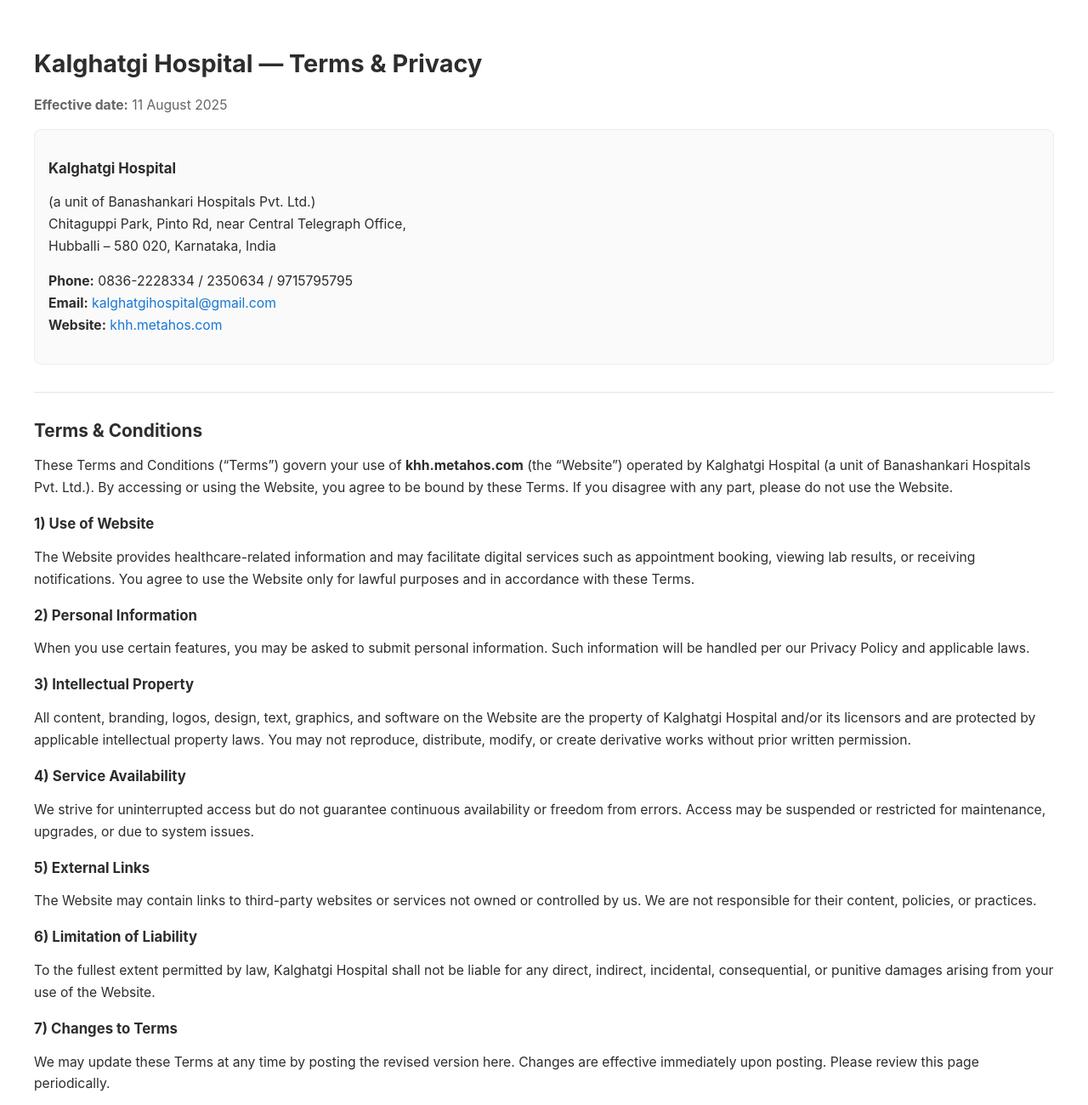
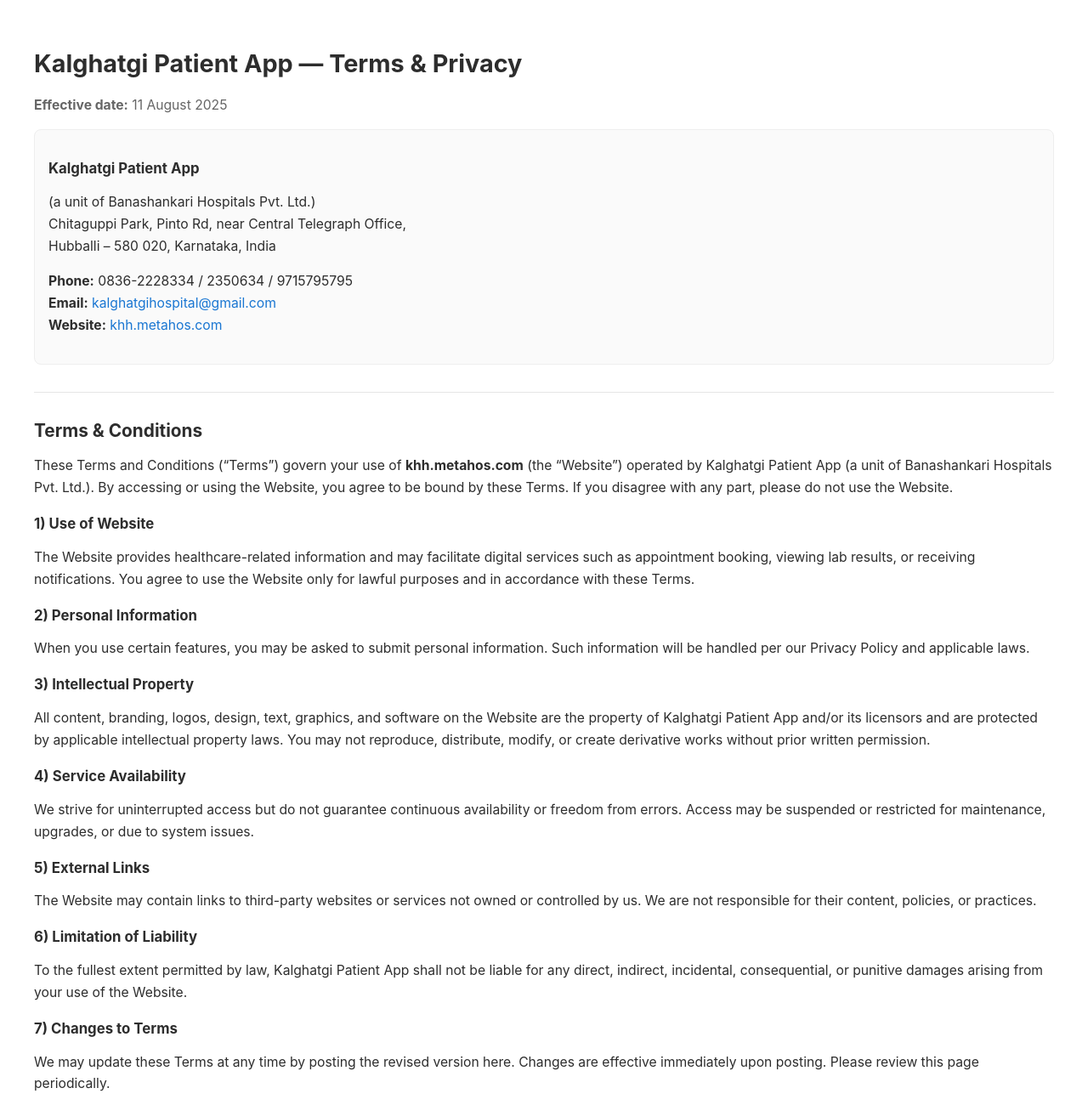
Before and after one commit to akashmeta16/khh-privacy-policy-ios, a plain HTML site: page index.html in a window 1280 px wide. Shown: the top 1300 px of the page at 85% size. Drawn offline with Linux system fonts and the light colour scheme.

Commit message:
Update title and references to Kalghatgi Patient App

```diff
--- a/index.html
+++ b/index.html
@@ -2,7 +2,7 @@
 <html lang="en">
 <head>
   <meta charset="UTF-8" />
-  <title>Kalghatgi Hospital — Terms & Privacy</title>
+  <title>Kalghatgi Patient App — Terms & Privacy</title>
   <meta name="viewport" content="width=device-width, initial-scale=1" />
   <style>
     body { font-family: -apple-system, BlinkMacSystemFont, "Helvetica Neue", Arial, sans-serif; padding: 2em; line-height: 1.65; color:#2d2d2d; }
@@ -19,11 +19,11 @@
   </style>
 </head>
 <body>
-  <h1>Kalghatgi Hospital — Terms & Privacy</h1>
+  <h1>Kalghatgi Patient App — Terms & Privacy</h1>
   <p class="muted"><strong>Effective date:</strong> 11 August 2025</p>
 
   <div class="card">
-    <h3>Kalghatgi Hospital</h3>
+    <h3>Kalghatgi Patient App</h3>
     <p>(a unit of Banashankari Hospitals Pvt. Ltd.)<br/>
       Chitaguppi Park, Pinto Rd, near Central Telegraph Office,<br/>
       Hubballi – 580 020, Karnataka, India</p>
@@ -35,7 +35,7 @@
   <hr/>
 
   <h2>Terms &amp; Conditions</h2>
-  <p>These Terms and Conditions (“Terms”) govern your use of <strong>khh.metahos.com</strong> (the “Website”) operated by Kalghatgi Hospital (a unit of Banashankari Hospitals Pvt. Ltd.). By accessing or using the Website, you agree to be bound by these Terms. If you disagree with any part, please do not use the Website.</p>
+  <p>These Terms and Conditions (“Terms”) govern your use of <strong>khh.metahos.com</strong> (the “Website”) operated by Kalghatgi Patient App (a unit of Banashankari Hospitals Pvt. Ltd.). By accessing or using the Website, you agree to be bound by these Terms. If you disagree with any part, please do not use the Website.</p>
 
   <h3>1) Use of Website</h3>
   <p>The Website provides healthcare-related information and may facilitate digital services such as appointment booking, viewing lab results, or receiving notifications. You agree to use the Website only for lawful purposes and in accordance with these Terms.</p>
@@ -44,7 +44,7 @@
   <p>When you use certain features, you may be asked to submit personal information. Such information will be handled per our Privacy Policy and applicable laws.</p>
 
   <h3>3) Intellectual Property</h3>
-  <p>All content, branding, logos, design, text, graphics, and software on the Website are the property of Kalghatgi Hospital and/or its licensors and are protected by applicable intellectual property laws. You may not reproduce, distribute, modify, or create derivative works without prior written permission.</p>
+  <p>All content, branding, logos, design, text, graphics, and software on the Website are the property of Kalghatgi Patient App and/or its licensors and are protected by applicable intellectual property laws. You may not reproduce, distribute, modify, or create derivative works without prior written permission.</p>
 
   <h3>4) Service Availability</h3>
   <p>We strive for uninterrupted access but do not guarantee continuous availability or freedom from errors. Access may be suspended or restricted for maintenance, upgrades, or due to system issues.</p>
@@ -53,7 +53,7 @@
   <p>The Website may contain links to third-party websites or services not owned or controlled by us. We are not responsible for their content, policies, or practices.</p>
 
   <h3>6) Limitation of Liability</h3>
-  <p>To the fullest extent permitted by law, Kalghatgi Hospital shall not be liable for any direct, indirect, incidental, consequential, or punitive damages arising from your use of the Website.</p>
+  <p>To the fullest extent permitted by law, Kalghatgi Patient App shall not be liable for any direct, indirect, incidental, consequential, or punitive damages arising from your use of the Website.</p>
 
   <h3>7) Changes to Terms</h3>
   <p>We may update these Terms at any time by posting the revised version here. Changes are effective immediately upon posting. Please review this page periodically.</p>
@@ -67,7 +67,7 @@
   <hr/>
 
   <h2>Privacy Policy</h2>
-  <p>Kalghatgi Hospital (a unit of Banashankari Hospitals Pvt. Ltd.) operates <strong>khh.metahos.com</strong> (the “Website”). This Privacy Policy explains how we collect, use, disclose, and safeguard information when you use the Website and related services.</p>
+  <p>Kalghatgi Patient App operates <strong>khh.metahos.com</strong> (the “Website”). This Privacy Policy explains how we collect, use, disclose, and safeguard information when you use the Website and related services.</p>
 
   <h3>Information We Collect</h3>
   <ul>
@@ -123,6 +123,6 @@
      <strong>Address:</strong> Chitaguppi Park, Pinto Rd, near Central Telegraph Office, Hubballi – 580 020, Karnataka, India</p>
 
   <hr/>
-  <p class="muted">© Kalghatgi Hospital (a unit of Banashankari Hospitals Pvt. Ltd.)</p>
+  <p class="muted">© Kalghatgi Patient App </p>
 </body>
 </html>
```
